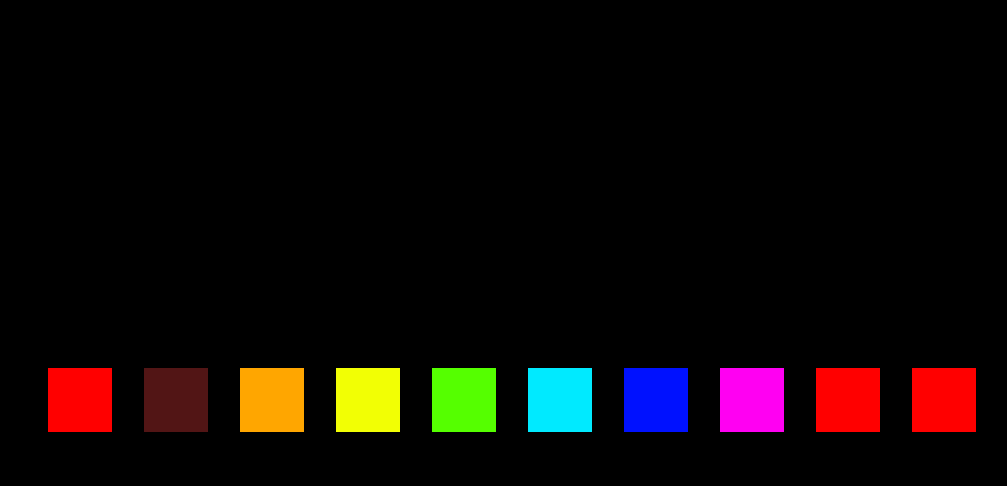
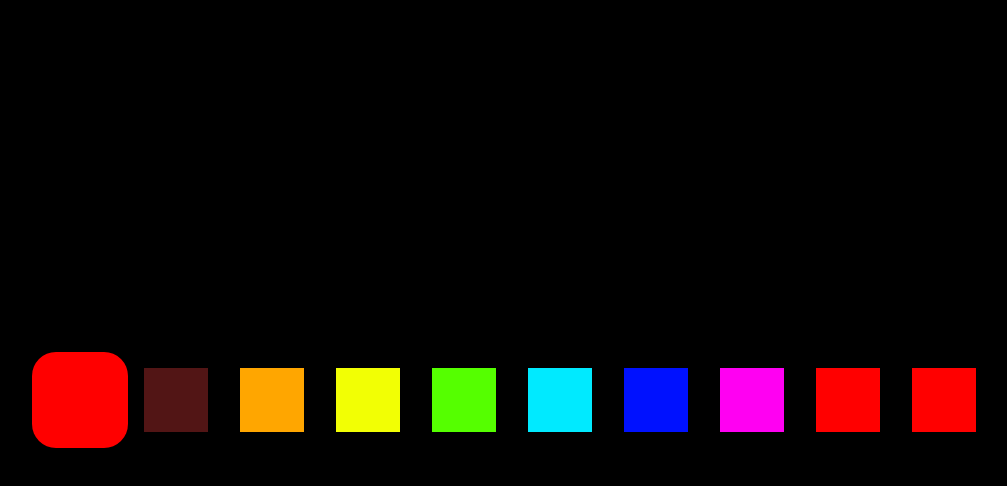
Before and after one commit to FernandoCatalaMunyoz/Proyecto10Cajas, a plain HTML site: page index.html in a window 1280 px wide. In both pictures the pointer is over the element 208 px from the left and 400 px from the top of the page. Shown: the whole page, without its empty margins (128-1135 px from the left). Drawn offline with Linux system fonts and the light colour scheme.

Commit message:
Añado hover con cambio de radio del borde y tamaño de los cuadrados

```diff
--- a/css/styles.css
+++ b/css/styles.css
@@ -14,7 +14,15 @@ body {
   height: 4em;
   width: 4em;
   margin: 1em;
+  transition: 1s;
 }
+.boxes:hover {
+  border-radius: 25%;
+  cursor: pointer;
+  transition: 1s;
+  scale: 150%;
+}
+
 #box1 {
   background-color: red;
 }
```
